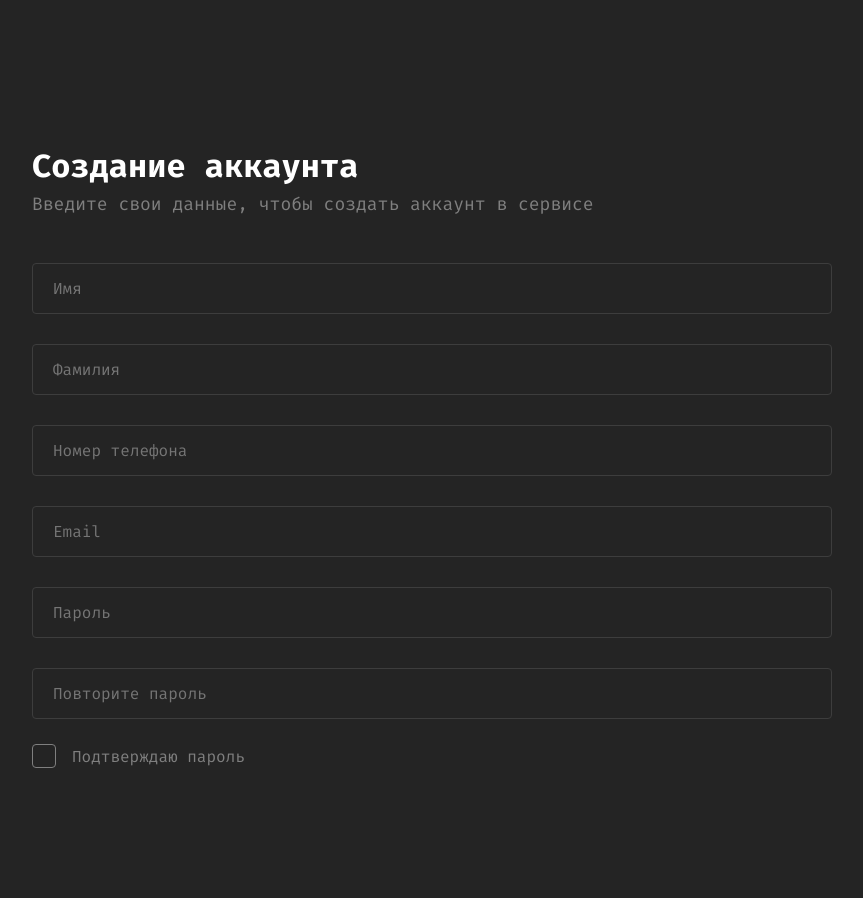
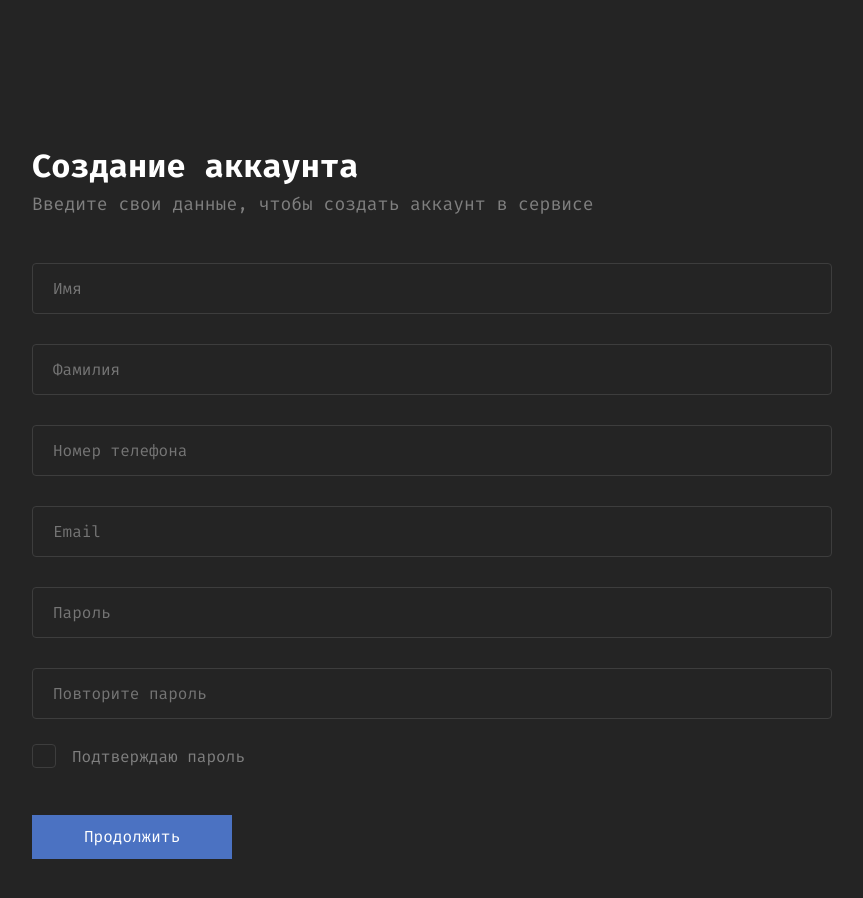
Before and after one commit to ecomeel/personal-account, a React (Vite) app: page / in a window 1280 px wide. Shown: the top 898 px of the page, without its empty margins (208-1071 px from the left). Before the commit the page ends 875 px from the top, so only its background shows below. Built offline with nearby package versions, Linux system fonts and the light colour scheme.

Commit message:
button component done

```diff
--- /dev/null
+++ b/src/components/Button/Button.jsx
@@ -0,0 +1,7 @@
+import React from "react";
+
+export default function Button(props) {
+    return (
+        <button className="button">{props.text}</button>
+    )
+}
--- /dev/null
+++ b/src/components/Button/_button.scss
@@ -0,0 +1,7 @@
+.button {
+    padding: 14px 52px;
+    margin-top: 50px !important;
+    background-color: $blue-color;
+    border: none;
+    color: #FFF;
+}
--- a/src/components/Checkbox/_checkbox.scss
+++ b/src/components/Checkbox/_checkbox.scss
@@ -20,7 +20,7 @@
             display: block;
             width: 24px;
             height: 24px;
-            border: 1px solid $gray-color;
+            border: 1px solid #3d3d3d;
 
             border-radius: 4px;
             box-sizing: border-box;
--- a/src/components/Form/Form.jsx
+++ b/src/components/Form/Form.jsx
@@ -1,6 +1,7 @@
 import React from "react";
 import Input from "../Input/Input";
 import Checkbox from "../Checkbox/Checkbox";
+import Button from "../Button/Button";
 
 export default function Form() {
     return (
@@ -16,6 +17,7 @@ export default function Form() {
                 placeholder="Повторите пароль"
             />
             <Checkbox name="pass-confirmation" label="Подтверждаю пароль" />
+            <Button name='save-data' text='Продолжить' />
         </div>
     );
 }
--- a/src/index.css
+++ b/src/index.css
@@ -127,7 +127,7 @@ body, html {
   display: block;
   width: 24px;
   height: 24px;
-  border: 1px solid #7f7f7f;
+  border: 1px solid #3d3d3d;
   border-radius: 4px;
   box-sizing: border-box;
   cursor: pointer;
@@ -162,4 +162,12 @@ body, html {
   opacity: 1;
 }
 
+.button {
+  padding: 14px 52px;
+  margin-top: 50px !important;
+  background-color: #4B72C2;
+  border: none;
+  color: #FFF;
+}
+
 /*# sourceMappingURL=index.css.map */
--- a/src/index.scss
+++ b/src/index.scss
@@ -14,3 +14,4 @@ body, html {
 @import './components/Form/form';
 @import './components/Input/input';
 @import './components/Checkbox/checkbox';
+@import './components/Button/button';
```
Also changed, not shown: 1 other file (tests, documents, lock files or other folders).
